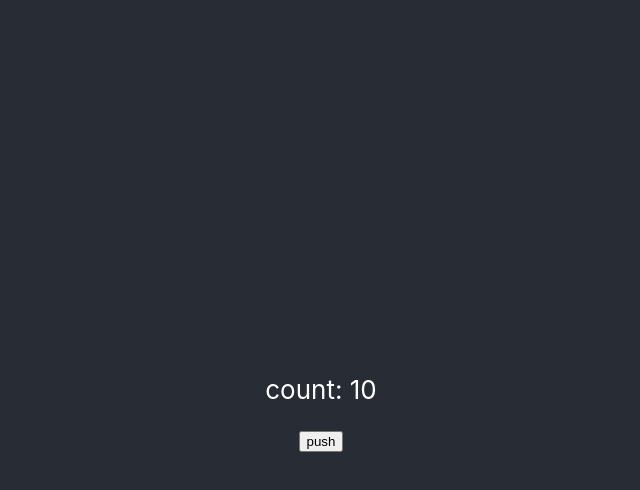
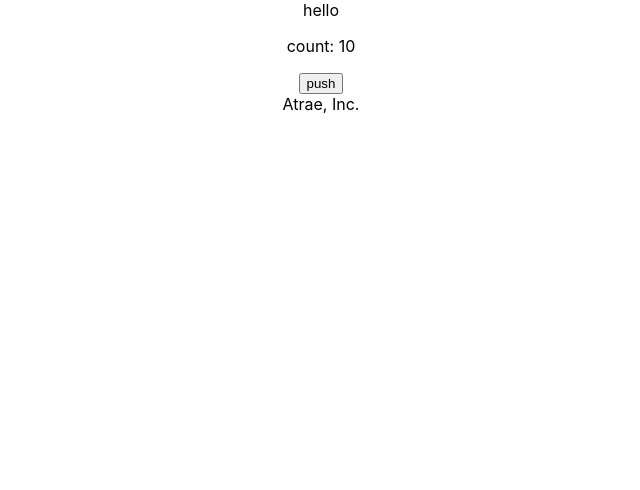
Before and after one commit to iwasawa15/react_countup, a React (Create React App) app: page / in a window 1280 px wide. Shown: the top 490 px of the page, without its empty margins (319-959 px from the left). Built offline with nearby package versions, Linux system fonts and the light colour scheme.

Commit message:
レイアウトの読み込み

```diff
--- a/src/App.tsx
+++ b/src/App.tsx
@@ -1,6 +1,7 @@
-import React, { useState } from 'react';
+import React, { useState, Fragment } from 'react';
 import logo from './logo.svg';
 import './App.css';
+import Layout from './layout'
 
 interface Props {
   default: number,
@@ -11,12 +12,14 @@ const App: React.FC<Props> = (props) => {
 
   return (
     <div className="App">
-      <header className="App-header">
-        <p>
-          count: {counter}
-        </p>
-        <button onClick={() => countUp(counter + 1)}>push</button>
-      </header>
+      <Layout>
+        <Fragment>
+          <p>
+            count: {counter}
+          </p>
+          <button onClick={() => countUp(counter + 1)}>push</button>
+        </Fragment>
+      </Layout>
     </div>
   );
 }
```
